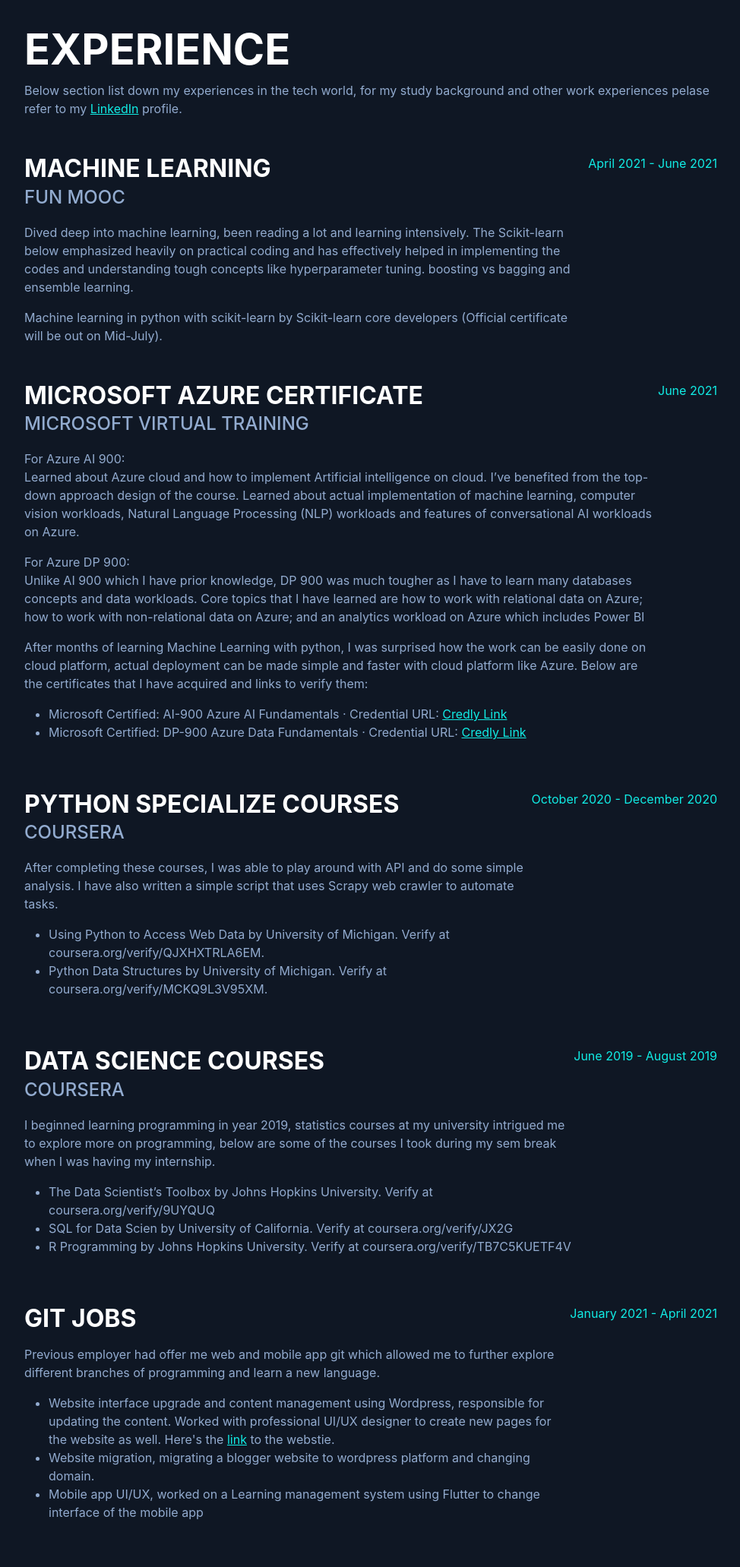
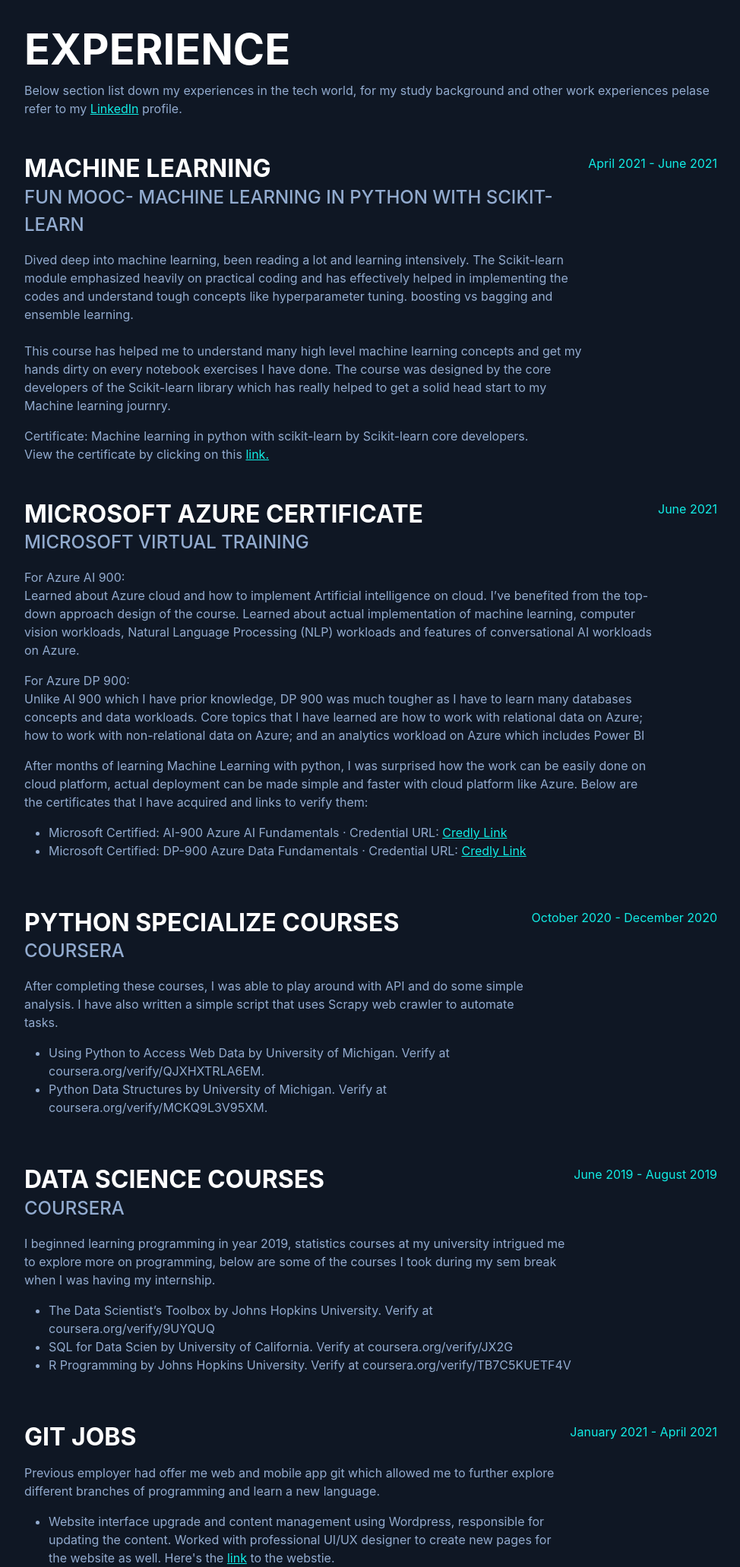
Before and after one commit to cjj1120/flask-portf, a Flask app: page / in a window 1280 px wide. Shown: the part 849-2912 px from the top of the page at 76% size, without its empty margins (288-1262 px from the left). Run offline with Flask 2, Linux system fonts and the light colour scheme; some libraries are stand-ins or nearby versions; some web fonts are replaced.

Commit message:
experience section update

```diff
--- a/templates/base.html
+++ b/templates/base.html
@@ -21,7 +21,7 @@
         <!-- Navigation-->
         <nav class="navbar navbar-expand-lg navbar-dark bg-primary fixed-top" id="sideNav">
             <a class="navbar-brand js-scroll-trigger" href="#page-top">
-                <span class="d-block d-lg-none">John Elder</span>
+                <span class="d-block d-lg-none">Jiong Jiet</span>
                 <span class="d-none d-lg-block"><img class="img-fluid img-profile rounded-circle mx-auto mb-2" src="{{ url_for('static', filename='assets/img/4.jpg')}}" alt="..." /></span>
             </a>
             <button class="navbar-toggler" type="button" data-bs-toggle="collapse" data-bs-target="#navbarResponsive" aria-controls="navbarResponsive" aria-expanded="false" aria-label="Toggle navigation"><span class="navbar-toggler-icon"></span></button>
@@ -41,3 +41,5 @@
         <!-- Core theme JS-->
     </body>
 </html>
+
+@ Copyright: Template by John Elder
--- a/templates/index.html
+++ b/templates/index.html
@@ -40,12 +40,16 @@
             <div class="d-flex flex-column flex-md-row justify-content-between mb-5">
                 <div class="flex-grow-1">
                     <h3 class="mb-0">Machine Learning</h3>
-                    <div class="subheading mb-3">FUN MOOC</div>
-                    <p>Dived deep into machine learning, been reading a lot and learning intensively. The Scikit-learn below emphasized heavily
-                        on practical coding and has effectively helped in implementing the codes and understanding tough concepts like hyperparameter tuning.
+                    <div class="subheading mb-3">FUN MOOC- Machine learning in python with scikit-learn</div>
+                    <p>Dived deep into machine learning, been reading a lot and learning intensively. The Scikit-learn module emphasized heavily
+                        on practical coding and has effectively helped in implementing the codes and understand tough concepts like hyperparameter tuning.
                        boosting vs bagging and ensemble learning.
+                       <br> <br>
+                       This course has helped me to understand many high level machine learning concepts and get my hands dirty on every notebook exercises I have done.
+                       The course was designed by the core developers of the Scikit-learn library which has really helped to get a solid head start to my Machine learning journry.
                     </p>
-                    Machine learning in python with scikit-learn by Scikit-learn core developers (Official certificate will be out on Mid-July).
+                    Certificate: Machine learning in python with scikit-learn by Scikit-learn core developers. <br>
+                    View the certificate by clicking on this <a href="{{ url_for('static', filename='assets/img/Fun.PNG')}}"  target="_blank">link.  </a>
                 </div>
                 <div class="flex-shrink-0"><span class="text-primary">April 2021 - June 2021</span></div>
             </div>
@@ -112,6 +116,11 @@
                     <p>Learn to create a website and acquire an outstanding foundation in the fundamentals of web programming.
                         I've built a static website for a small business after completing the course.
                         The company is in the industry of electrical contractor, that aims to provide a basic overview of the company on the <a href="https://annexelectrical.000webhostapp.com/" target="_blank">website</a>.
+
+                        <br> <br>
+                        This course has helped me to build up a solid foudnation for front end web development,
+                        I was able to use the skill to help my previous employer on managing the UI of the company's website and also implemented and deployed
+                        a few static websties (including this portfolio website) with templates available online.
                     </p>
                 </div>
                 <div class="flex-shrink-0"><span class="text-primary">July 2020 - May 2020</span></div>
@@ -127,6 +136,7 @@
             <div class="subheading mb-3">Programming Languages & Tools</div>
             <ul class="list-inline dev-icons">
                 <li class="list-inline-item"><i class="fab fa-python"></i></li>
+                <li class="list-inline-item"><i class="fas fa-flask"></i></li>
                 <li class="list-inline-item"><i class="fab fa-html5"></i></li>
                 <li class="list-inline-item"><i class="fab fa-css3-alt"></i></li>
                 <li class="list-inline-item"><i class="fas fa-database"></i></li>
@@ -168,3 +178,5 @@
 </div>
 
 {% endblock %}
+
+@ Copyright: Template by John Elder
```
Also changed, not shown: README.md, static/assets/img/Fun.PNG (added).
